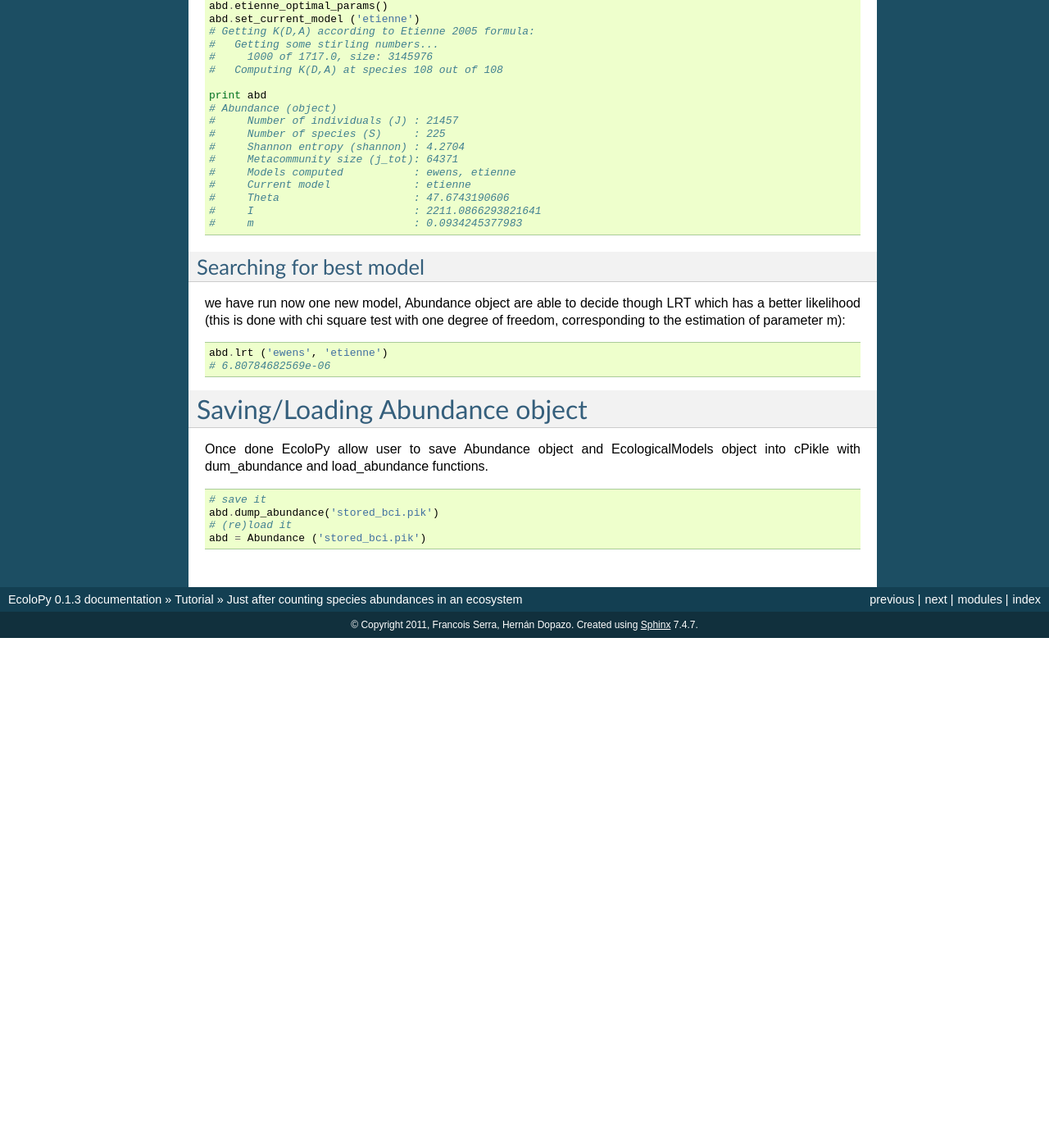
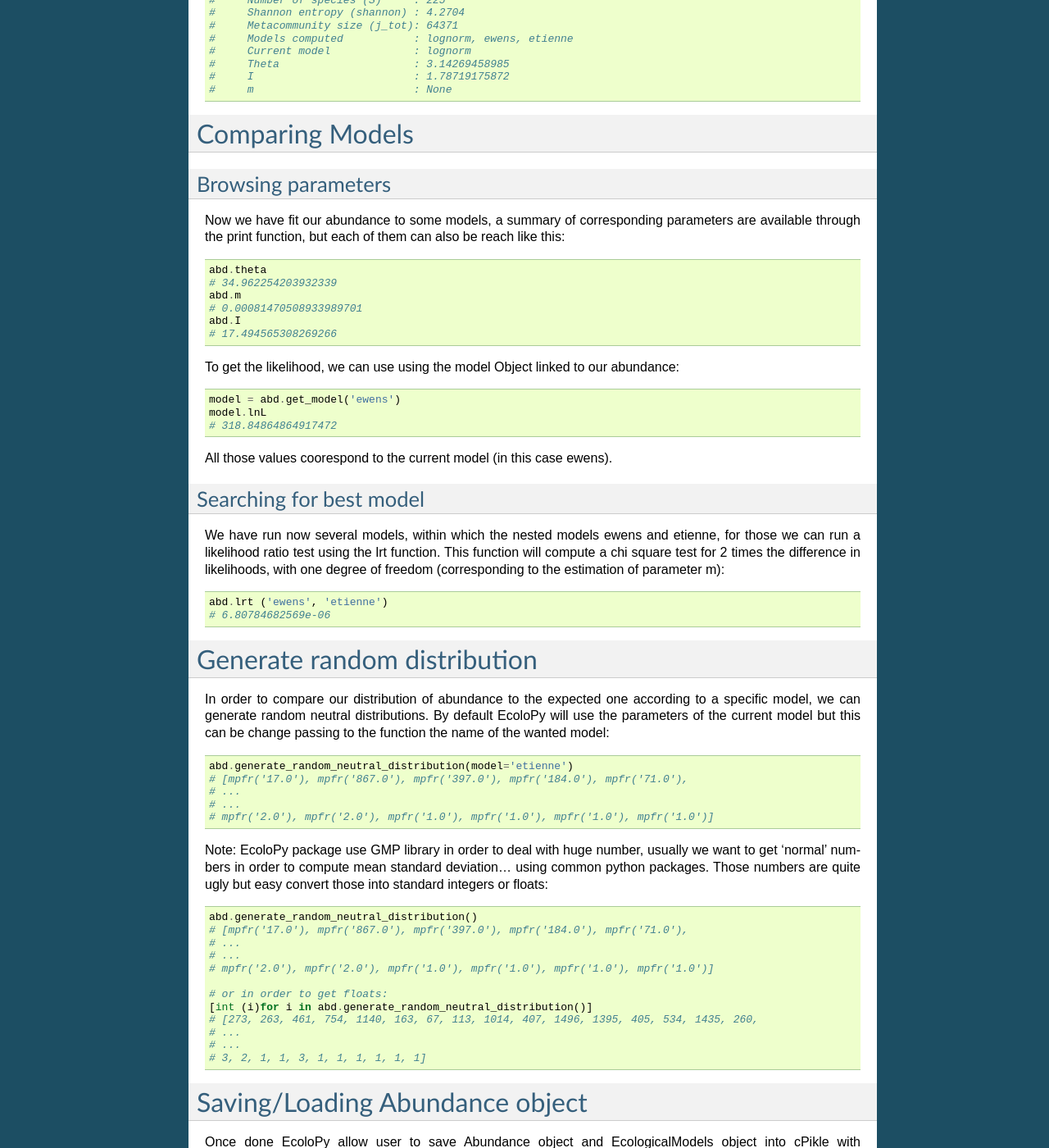
Before and after one commit to fransua/ecolopy, a Sphinx documentation site: the page built from doc/source/tutorial/load_abundance.rst, in a window 1280 px wide and 1400 px high, scrolled down 3044 px. Shown: the whole window at 82% size. Built offline with Sphinx 7.4.7, drawn with Linux system fonts in a browser that asks for light colours; formulas are drawn with MathJax 3; pages that are not in the unit, such as notebooks, are missing from menus; before the commit the page ends 3822 px from its top, so only the background shows below that; some of the changed text lies outside the part shown.

Commit message:
added more doc

```diff
--- a/doc/source/reference/index.rst
+++ b/doc/source/reference/index.rst
@@ -9,3 +9,4 @@ Current modules:
    reference_abundance
    reference_models
    reference_utils
+   reference_randoms
--- /dev/null
+++ b/doc/source/reference/reference_randoms.rst
@@ -0,0 +1,8 @@
+To generate random distributions
+================================
+
+.. currentmodule:: ecolopy.random_neutral
+
+.. autofunction:: rand_neutral_etienne
+.. autofunction:: rand_neutral_ewens
+.. autofunction:: rand_lognormal
--- a/doc/source/reference/reference_utils.rst
+++ b/doc/source/reference/reference_utils.rst
@@ -1,5 +1,5 @@
-Some utils
-===========
+Some utilities
+==============
 
 .. currentmodule:: ecolopy.utils
 
--- a/doc/source/tutorial/load_abundance.rst
+++ b/doc/source/tutorial/load_abundance.rst
@@ -33,6 +27,9 @@ or the path to a file containing those values:
   Abundance ('whatever_path/mydata.txt')
 
 mydata.txt would contain the same list of values, one per row:
+
+::
+
   1
   4
   4
@@ -101,9 +98,12 @@ With:
 Fit to ecological model
 ***********************
 
+Once our distribution of abundances loaded into an Abundance object, EcoloPy proposes a set of of ecological models that we can try to fit to our data.
 
-Once our distribution of abundances loaded into an Abundance object, we can try
-to fit it into an ecological model like Ewens model that assumes that:
+Ewens model
+===========
+
+This model assumes that:
 
 .. math::
   :nowrap:
@@ -140,61 +140,8 @@ to load this model as our current model, just type:
   #      m                         : 0.00081470508933989701
 
 
-Generate random distribution
-============================
-
-EcoloPy package use GMP library in order to deal with huge number, usually we
-want to get 'normal' numbers in order to compute mean standard deviation...
-using common python packages.
-Those numbers are quite ugly but easy convert those into standard integers or
-floats:
-
-::
-
-  abd.generate_random_neutral_distribution()
-  # [mpfr('17.0'), mpfr('867.0'), mpfr('397.0'), mpfr('184.0'), mpfr('71.0'),
-  # ...
-  # ...
-  # mpfr('2.0'), mpfr('2.0'), mpfr('1.0'), mpfr('1.0'), mpfr('1.0'), mpfr('1.0')]
-
-  # or in order to get floats:
-  [int (i)for i in abd.generate_random_neutral_distribution()]
-  # [273, 263, 461, 754, 1140, 163, 67, 113, 1014, 407, 1496, 1395, 405, 534, 1435, 260,
-  # ...
-  # ...
-  # 3, 2, 1, 1, 3, 1, 1, 1, 1, 1, 1]
-
-
-Model parameters
-================
-
-Now we have fit our abundance to Ewens model, a summary of corresponding
-parameters are available through the print function, but each of them can also
-be reach like this:
-
-::
-
-  abd.theta
-  # 34.962254203932339
-  abd.m
-  # 0.00081470508933989701
-  abd.I
-  # 17.494565308269266
-
-the likelihood of a model can be retrieved like this:
-
-::
-
-  abd.ewens_likelihood(abd,theta)
-  # 318.84864864917472
-
-or using the model Object:
-::
-
-  model = abd.get_model('ewens')
-  model.lnL
-  # 318.84864864917472
-
+Etienne model
+=============
 
 Now we can run an other model like the one proposed by Etienne (2005), just type
 
@@ -220,17 +167,107 @@ Now we can run an other model like the one proposed by Etienne (2005), just type
   #     m                         : 0.0934245377983
 
 
+Lognormal model
+===============
+
+In ecolopy is also implemented log normal model:
+
+::
+
+  abd.lognorm_optimal_params()
+  abd.set_current_model ('lognorm')
+
+  print abd
+  # Abundance (object)
+  #     Number of individuals (J) : 21457
+  #     Number of species (S)     : 225
+  #     Shannon entropy (shannon) : 4.2704
+  #     Metacommunity size (j_tot): 64371
+  #     Models computed           : lognorm, ewens, etienne
+  #     Current model             : lognorm
+  #     Theta                     : 3.14269458985
+  #     I                         : 1.78719175872
+  #     m                         : None
+
+
+Comparing Models
+****************
+
+Browsing parameters
+===================
+
+Now we have fit our abundance to some models, a summary of corresponding
+parameters are available through the print function, but each of them can also
+be reach like this:
+
+::
+
+  abd.theta
+  # 34.962254203932339
+  abd.m
+  # 0.00081470508933989701
+  abd.I
+  # 17.494565308269266
+
+To get the likelihood, we can use using the model Object linked to our abundance:
+::
+
+  model = abd.get_model('ewens')
+  model.lnL
+  # 318.84864864917472
+
+All those values coorespond to the current model (in this case ewens).
+
+
 Searching for best model
 ========================
 
-we have run now one new model, Abundance object are able to decide though LRT
-which has a better likelihood (this is done with chi square test with one degree
-of freedom, corresponding to the estimation of parameter m):
+We have run now several models, within which the nested models ewens and etienne, for those we can run a likelihood ratio test using the lrt function.
+This function will compute a chi square test for 2 times the difference in likelihoods, with one degree of freedom (corresponding to the estimation of parameter m):
 
 ::
 
   abd.lrt ('ewens', 'etienne')
   # 6.80784682569e-06
+
+
+Generate random distribution
+****************************
+
+In order to compare our distribution of abundance to the expected one according to a specific model, we can generate random neutral distributions.
+By default EcoloPy will use the parameters of the current model but this can be change passing to the function the name of the wanted model:
+
+::
+
+  abd.generate_random_neutral_distribution(model='etienne')
+  # [mpfr('17.0'), mpfr('867.0'), mpfr('397.0'), mpfr('184.0'), mpfr('71.0'),
+  # ...
+  # ...
+  # mpfr('2.0'), mpfr('2.0'), mpfr('1.0'), mpfr('1.0'), mpfr('1.0'), mpfr('1.0')]
+
+
+Note: EcoloPy package use GMP library in order to deal with huge number, usually we
+want to get 'normal' numbers in order to compute mean standard deviation...
+using common python packages.
+Those numbers are quite ugly but easy convert those into standard integers or
+floats:
+
+::
+
+  abd.generate_random_neutral_distribution()
+  # [mpfr('17.0'), mpfr('867.0'), mpfr('397.0'), mpfr('184.0'), mpfr('71.0'),
+  # ...
+  # ...
+  # mpfr('2.0'), mpfr('2.0'), mpfr('1.0'), mpfr('1.0'), mpfr('1.0'), mpfr('1.0')]
+
+  # or in order to get floats:
+  [int (i)for i in abd.generate_random_neutral_distribution()]
+  # [273, 263, 461, 754, 1140, 163, 67, 113, 1014, 407, 1496, 1395, 405, 534, 1435, 260,
+  # ...
+  # ...
+  # 3, 2, 1, 1, 3, 1, 1, 1, 1, 1, 1]
+
+
 
 Saving/Loading Abundance object
 *******************************
```
Also changed, not shown: other parts of doc/source/tutorial/load_abundance.rst (+1 -7 lines), doc/source/intro.rst (+14 -5 lines), 2 other files.
